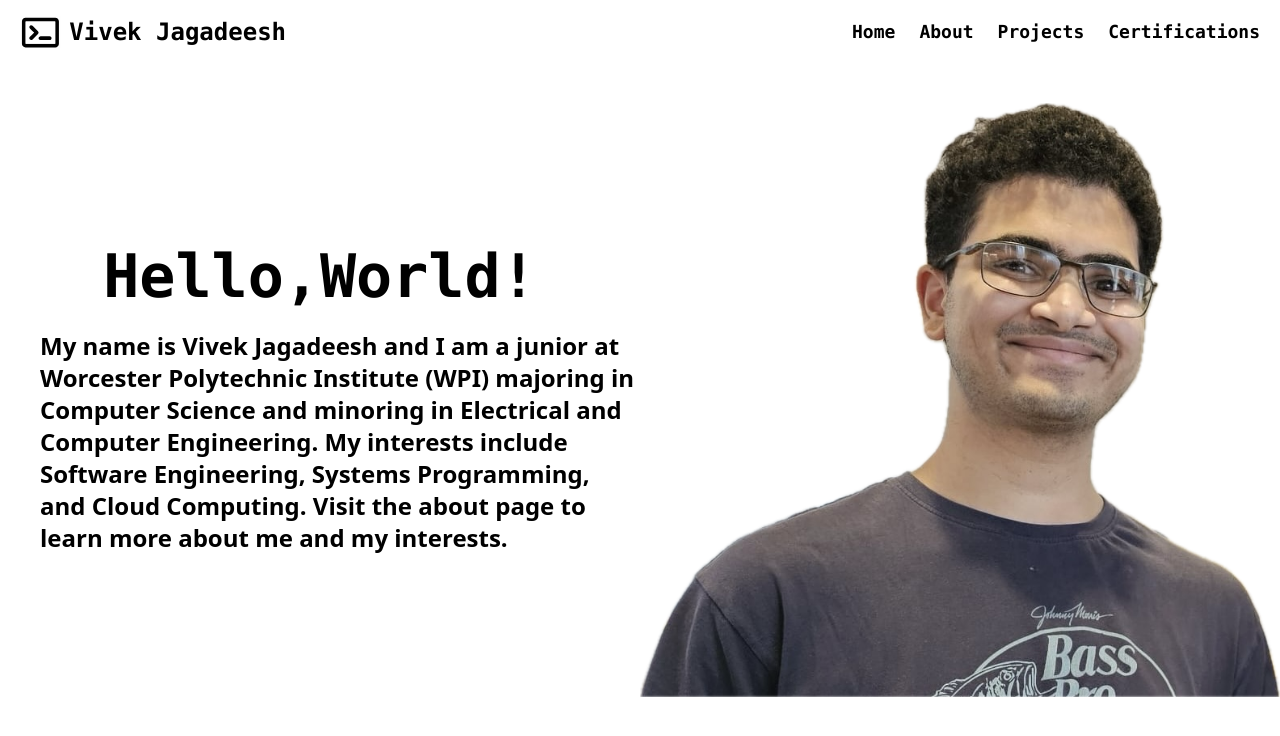
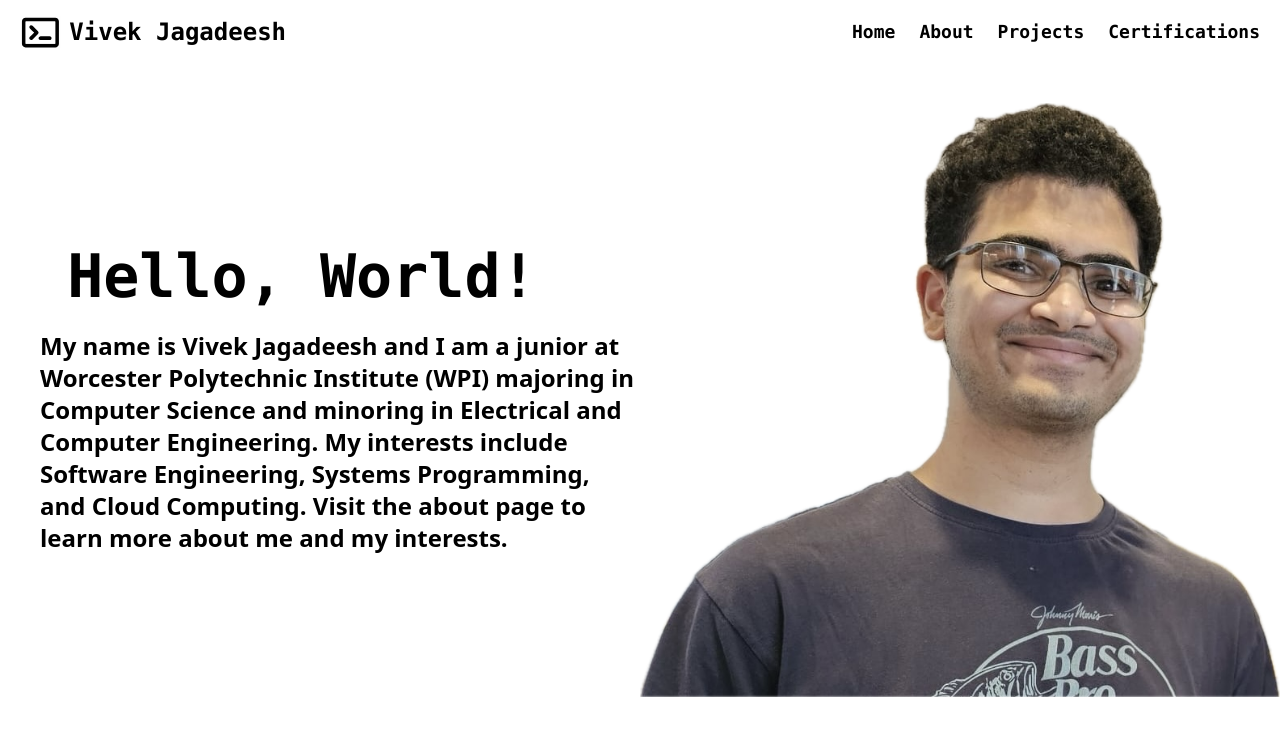
Before and after one commit to vivekjag1/portfolioWebsite, a React (Vite) app: page / in a window 1280 px wide. Shown: the top 736 px of the page. Built offline with nearby package versions, Linux system fonts and the light colour scheme.

Commit message:
type animation

```diff
--- a/package.json
+++ b/package.json
@@ -14,7 +14,8 @@
     "react-dom": "^18.2.0",
     "react-icons": "^5.2.1",
     "react-router-dom": "^6.23.1",
-    "react-type-animation": "^3.2.0"
+    "react-type-animation": "^3.2.0",
+    "typewriter-effect": "^2.21.0"
   },
   "devDependencies": {
     "@types/react": "^18.2.66",
--- a/src/routes/Home.tsx
+++ b/src/routes/Home.tsx
@@ -1,14 +1,18 @@
 import vivekHeadshot from "../assets/vivekHeadshot.png"
-// import {TypeAnimation} from "react-type-animation";
+import {TypeAnimation} from "react-type-animation";
+
 function Home(){
   return(
     <>
       <section className = "hidden md:flex ">
         <div className="w-screen h-screen grid grid-cols-2 overflow-hidden ">
           <div className = "flex flex-col  items-center justify-center  h-full col-span-1 ">
-            <h1 className="text-black font-mono font-bold md:text-6xl lg:text-6xl">
-              Hello,World!
-            </h1>
+            <TypeAnimation className="text-black font-mono font-bold md:text-6xl lg:text-6xl cursor-hidden" sequence={["Hello, World!"]}
+            />
+
+            {/*<h1 className="text-black font-mono font-bold md:text-6xl lg:text-6xl">*/}
+            {/*  Hello,World!*/}
+            {/*</h1>*/}
             <br></br>
             <h1 className = "text-black font-semibold text-2xl font-arial  ml-10">
               My name is Vivek Jagadeesh and I am a junior at Worcester Polytechnic Institute (WPI) majoring in Computer Science and minoring in Electrical and Computer Engineering.  My interests include Software Engineering, Systems Programming, and Cloud Computing. Visit the about page to learn more about me and my interests.
@@ -25,8 +29,8 @@ function Home(){
           <div className="flex flex-col items-center justify-center w-full">
             <div className="flex flex-col items-center justify-center w-full">
               <img src={vivekHeadshot} alt="vivek jagadeesh "/>
-              <h1
-                className="text-black text-center font-mono font-bold  text-4xl md:text-6xl lg:text-8xl mt-2 ">Hello,World!</h1>
+              <TypeAnimation
+                className="text-black text-center font-mono font-bold  text-4xl md:text-6xl lg:text-8xl mt-2 " sequence={["Hello, World!"]}/>
               <div className="w-full h-auto flex flex-col items-center justify-center   sm:ml-5">
                 <h1
                   className="text-black font-semibold text-center text-xl sm:text-xl font-arial   overflow-x-hidden">
```
Also changed, not shown: 1 other file (tests, documents, lock files or other folders).
